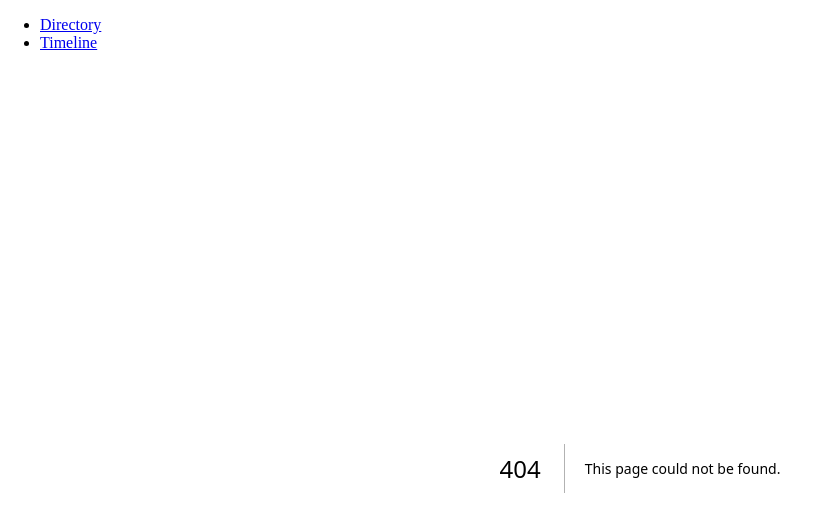
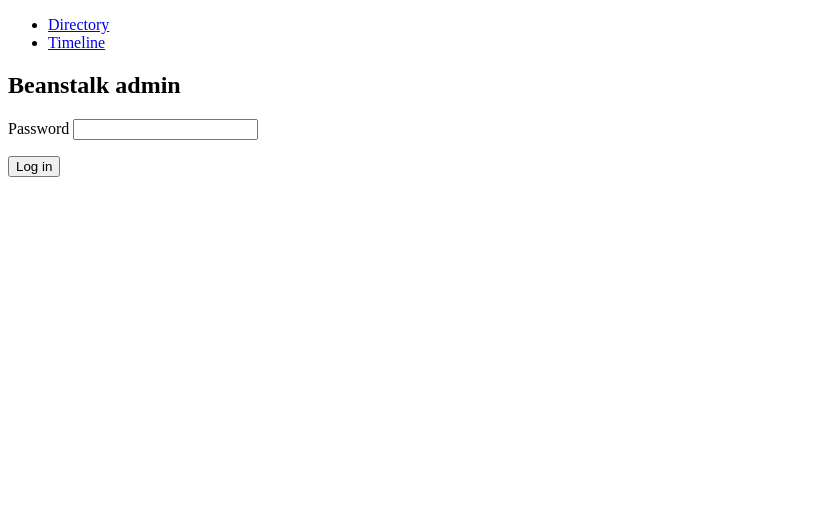
Before and after one commit to alexisbohns/ariko, a Next.js app: page /admin/login in a window 1280 px wide. Before the commit this address had no page. Shown: the top 532 px of the page, without its empty margins (0-831 px from the left). Built offline with nearby package versions, Linux system fonts and the light colour scheme.

Commit message:
feat: admin login page

```diff
--- /dev/null
+++ b/app/admin/login/page.tsx
@@ -0,0 +1,27 @@
+import { loginAction } from "../actions";
+
+export const dynamic = "force-dynamic";
+
+export default async function LoginPage({
+  searchParams,
+}: {
+  searchParams: Promise<{ error?: string }>;
+}) {
+  const { error } = await searchParams;
+  return (
+    <article>
+      <h1>Beanstalk admin</h1>
+      <form action={loginAction}>
+        <p>
+          <label>
+            Password <input type="password" name="password" required />
+          </label>
+        </p>
+        <p>
+          <button type="submit">Log in</button>
+        </p>
+      </form>
+      {error ? <p role="alert">Incorrect password.</p> : null}
+    </article>
+  );
+}
```
